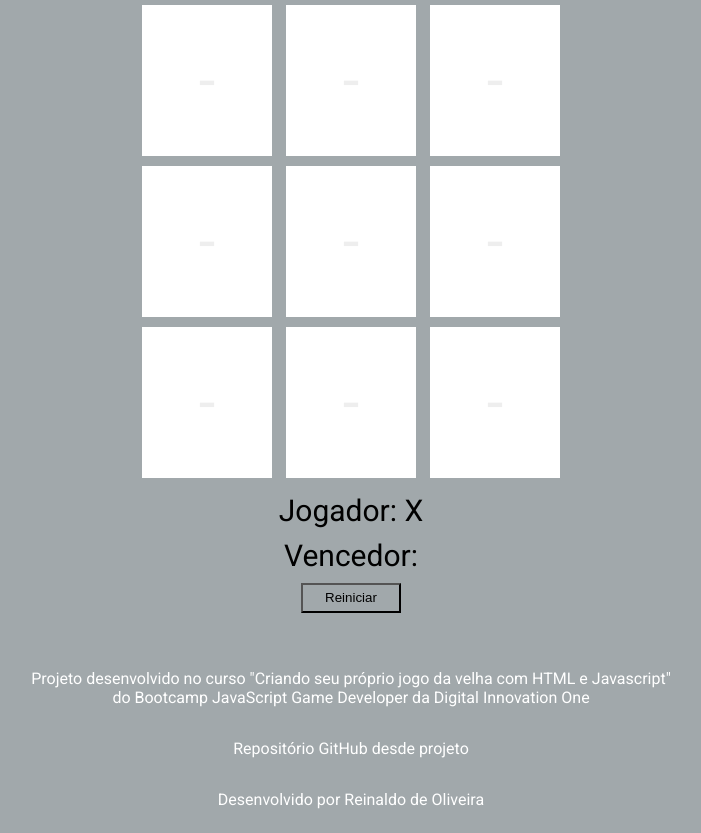
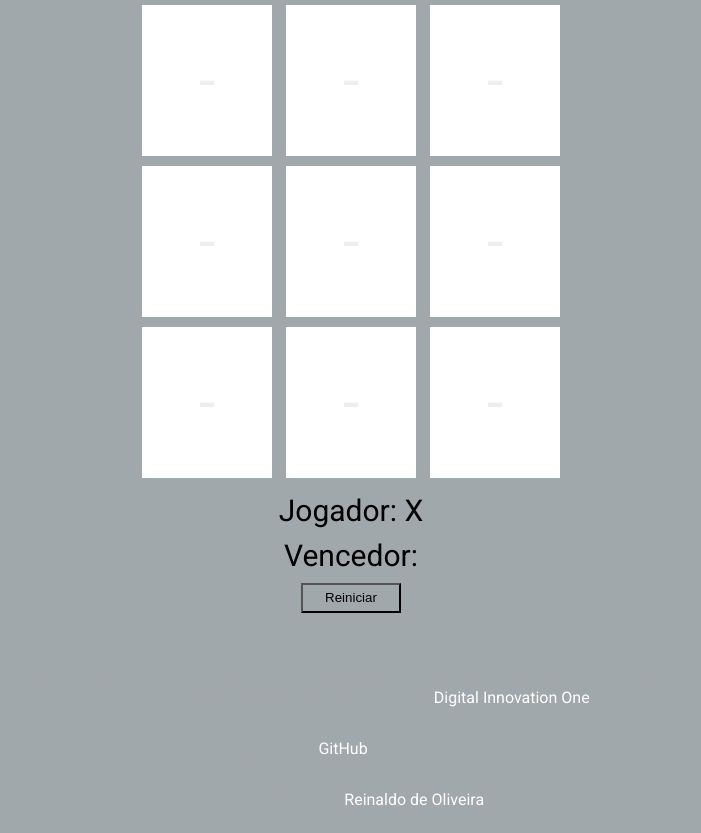
Before and after one commit to kaon15/jogo-da-velha, a plain HTML site: page index.html in a window 1280 px wide. Shown: the part 81-914 px from the top of the page, without its empty margins (289-990 px from the left). Drawn offline with Linux system fonts and the light colour scheme.

Commit message:
Update style.css

```diff
--- a/src/styles/style.css
+++ b/src/styles/style.css
@@ -37,7 +37,7 @@ display: flex;
 flex-direction: column;
 align-items: center;
 text-align: center;
-color: #FFF;
+color: #a1a8ab;
 margin-top: 40px;
 }
 
```
